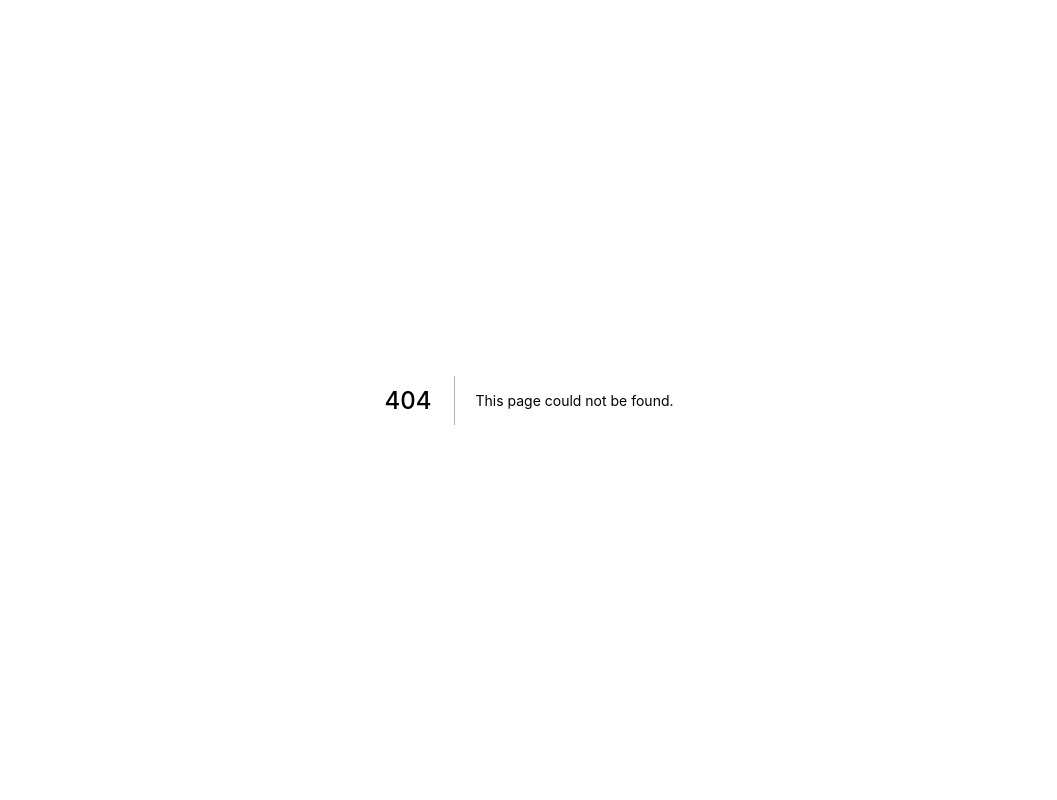
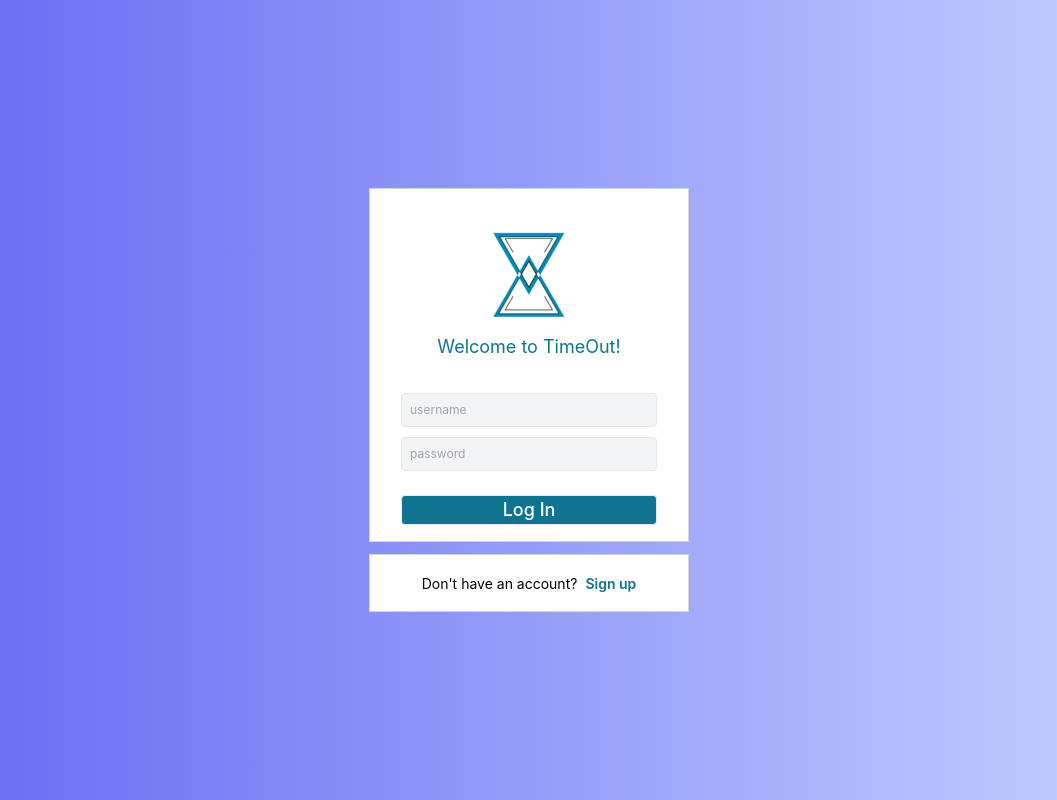
Before and after one commit to JCernei/ReconectHackathon, a Next.js app: page /components/Login in a window 1280 px wide. Before the commit this address had no page. Shown: the whole page, without its empty margins (111-1168 px from the left). Built offline with nearby package versions, Linux system fonts and the light colour scheme.

Commit message:
Add login and redirect page

```diff
--- a/package.json
+++ b/package.json
@@ -17,7 +17,10 @@
     "react-dom": "18.2.0"
   },
   "devDependencies": {
+    "autoprefixer": "^10.4.7",
     "eslint": "8.18.0",
-    "eslint-config-next": "12.1.6"
+    "eslint-config-next": "12.1.6",
+    "postcss": "^8.4.14",
+    "tailwindcss": "^3.1.3"
   }
 }
--- /dev/null
+++ b/pages/components/Login.js
@@ -0,0 +1,57 @@
+// import { useRef, useState } from "react"
+
+const Login = () => {
+    // const [hasFilledBoth, setHasFilledBoth] =  useState(false);
+    // const formRef = useRef(null)
+
+    // const handleChange = () =>{
+    //     const form = formRef.current
+    //     if (form['username'].value.length>0 && form['password'].value.length>0){
+    //         setHasFilledBoth(true)
+    //     }else{
+    //         setHasFilledBoth(false)
+    //     }
+    // }
+
+    // function moveToFriends() {
+    //     location.replace("http://localhost:3000/friends")
+    // }
+
+    return (
+        <div className="h-screen bg-gradient-to-r from-indigo-500 to-indigo-200 bg-gradient-to-b flex flex-col justify-center items-center">
+            <div className= "bg-white mb-3 border border-gray-300 w-80 pt-8 pb-4 flex flex-col items-center">
+                <h1 className="app-logo"></h1>
+                <h1 className="text-cyan-700 text-lg">Welcome to TimeOut!</h1>
+                <form className="w-64 flrx flex-col gap-1 mt-8">
+                    {/* <div className="relative">
+                        <input type="text"/>
+                        <label className="absolute transition-all left-2 top-0 text-gray-400">Username</label>
+                    </div> */}
+                    <div className="usr">
+                        <input type="text" className="w-full rounded border bg-gray-100 p-2 text-xs" placeholder="username"/>
+                    </div>
+                    {/* <div className="relative">
+                        <input type="text"/>
+                        <label className="absolute transition-all left-2 top-0 text-gray-400">Password</label>
+                    </div> */}
+
+                    <div>
+                        <input type="password" className="w-full rounded border bg-gray-100 p-2 text-xs" placeholder="password"/>
+                    </div>
+                    <br/>
+                    <div>
+                    {/* <button className={`w-full rounded border text-sm text-center $ {  hasFilledBoth? 'bg-blue-500': 'bg-blue-300'} text-white py--1 rounded font-medium`}><h1>Log In</h1></button> */}
+                    <button className="w-full rounded border text-sm text-center bg-cyan-700 text-white py--1 rounded font-medium">
+                        <h1 className="text-lg">Log In</h1></button>
+                    </div>
+                </form>
+            </div>
+            <div className="bg-white w-80 border border-gray-300 text-center py-4">
+                <span className="text-sm mr-2">Don't have an account?</span>
+                <a href="" className="text-cyan-700 text-sm font-semibold text-lg">Sign up</a>
+            </div>
+        </div>
+    )
+}
+
+export default Login
--- /dev/null
+++ b/pages/friends.js
@@ -0,0 +1,14 @@
+export default function Hello({ test }){
+    return(
+        <h1>Hello world, {test} </h1>
+    )
+}
+
+export async function getServerSideProps(context) {
+
+    return {
+      props: {
+        test: `asd`
+      }, // will be passed to the page component as props
+    }
+  }
--- a/pages/index.js
+++ b/pages/index.js
@@ -3,6 +3,7 @@ import Head from 'next/head'
 import Image from 'next/image'
 import { useEffect } from 'react'
 import styles from '../styles/Home.module.css'
+import Login from './components/Login'
 
 export default function Home() {
 
@@ -12,66 +13,8 @@ export default function Home() {
 
   // console.log(process.env.API_URL)
   return (
-    <div className={styles.container}>
-      <Head>
-        <title>Create Next App</title>
-        <meta name="description" content="Generated by create next app" />
-        <link rel="icon" href="/favicon.ico" />
-      </Head>
-
-      <main className={styles.main}>
-        <h1 className={styles.title}>
-          Welcome to <a href="https://nextjs.org">Next.js!</a>
-        </h1>
-
-        <p className={styles.description}>
-          Get started by editing{' '}
-          <code className={styles.code}>pages/index.js</code>
-        </p>
-
-        <div className={styles.grid}>
-          <a href="https://nextjs.org/docs" className={styles.card}>
-            <h2>Documentation &rarr;</h2>
-            <p>Find in-depth information about Next.js features and API.</p>
-          </a>
-
-          <a href="https://nextjs.org/learn" className={styles.card}>
-            <h2>Learn &rarr;</h2>
-            <p>Learn about Next.js in an interactive course with quizzes!</p>
-          </a>
-
-          <a
-            href="https://github.com/vercel/next.js/tree/canary/examples"
-            className={styles.card}
-          >
-            <h2>Examples &rarr;</h2>
-            <p>Discover and deploy boilerplate example Next.js projects.</p>
-          </a>
-
-          <a
-            href="https://vercel.com/new?utm_source=create-next-app&utm_medium=default-template&utm_campaign=create-next-app"
-            className={styles.card}
-          >
-            <h2>Deploy &rarr;</h2>
-            <p>
-              Instantly deploy your Next.js site to a public URL with Vercel.
-            </p>
-          </a>
-        </div>
-      </main>
-
-      <footer className={styles.footer}>
-        <a
-          href="https://vercel.com?utm_source=create-next-app&utm_medium=default-template&utm_campaign=create-next-app"
-          target="_blank"
-          rel="noopener noreferrer"
-        >
-          Powered by{' '}
-          <span className={styles.logo}>
-            <Image src="/vercel.svg" alt="Vercel Logo" width={72} height={16} />
-          </span>
-        </a>
-      </footer>
+    <div>
+      <Login/>
     </div>
   )
 }
--- /dev/null
+++ b/pages/redirect.js
@@ -0,0 +1,38 @@
+import Link from "next/link"
+
+export default function Home() {
+  return (
+    <div className="container">
+
+      <main className="main">
+        <h2 className="title">
+          Multi-page website using Next.js
+        </h2>
+
+        <div className="grid">
+          <Link href="/redirect" >
+            <a className="card">
+            <h2>Home &rarr;</h2>
+            </a>
+          </Link>
+
+          <Link href="/calendar" >
+          <a className="card">
+            <h2>Calendar &rarr;</h2>
+            </a>
+          </Link>
+
+          <Link
+            href="/friends"
+
+          >
+            <a className="card">
+            <h2>Friends &rarr;</h2>
+            </a>
+          </Link>
+
+        </div>
+      </main>
+    </div>
+  )
+}
--- /dev/null
+++ b/postcss.config.js
@@ -0,0 +1,6 @@
+module.exports = {
+  plugins: {
+    tailwindcss: {},
+    autoprefixer: {},
+  },
+}
--- a/styles/globals.css
+++ b/styles/globals.css
@@ -1,3 +1,68 @@
+@tailwind base;
+@tailwind components;
+@tailwind utilities;
+
+.app-logo {
+  background-position: center;
+  height: 112px;
+  width: 140px;
+  background-image: url(../public/images/logo.png);
+}
+
+.usr{
+  margin-bottom: 10px;
+}
+
+.container {
+    min-height: 100vh;
+    padding: 0 0.5rem;
+    display: flex;
+    flex-direction: column;
+    justify-content: center;
+    align-items: center;
+    height: 100vh;
+  }
+
+.title {
+  margin: 0;
+  line-height: 1.15;
+  font-size: 2rem;
+}
+
+
+
+.grid {
+  display: flex;
+  align-items: center;
+  justify-content: center;
+  flex-wrap: wrap;
+  max-width: 800px;
+  margin-top: 3rem;
+}
+
+.card {
+  margin: 1rem;
+  padding: 1.5rem;
+  text-align: left;
+  color: inherit;
+  text-decoration: none;
+  border: 1px solid #eaeaea;
+  border-radius: 10px;
+  transition: color 0.15s ease, border-color 0.15s ease;
+  width: 45%;
+}
+
+.card:hover,
+.card:focus,
+.card:active {
+  color: #0070f3;
+  border-color: #0070f3;
+}
+
+.card h2 {
+  font-size: 1.5rem;
+}
+
 html,
 body {
   padding: 0;
--- /dev/null
+++ b/tailwind.config.js
@@ -0,0 +1,11 @@
+/** @type {import('tailwindcss').Config} */
+module.exports = {
+  content: [
+    "./pages/**/*.{js,ts,jsx,tsx}",
+    "./components/**/*.{js,ts,jsx,tsx}",
+  ],
+  theme: {
+    extend: {},
+  },
+  plugins: [],
+}
```
Also changed, not shown: public/images/logo.png (added), 1 other file (tests, documents, lock files or other folders).
